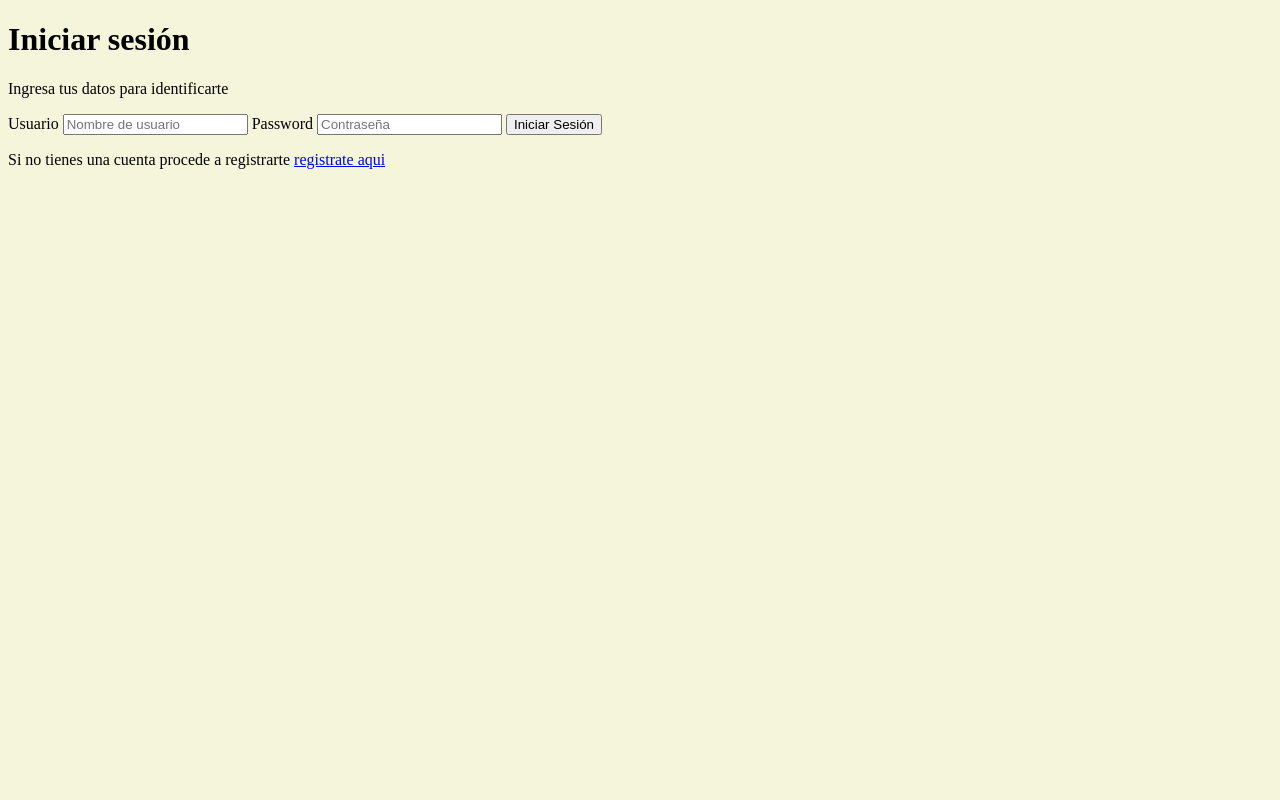
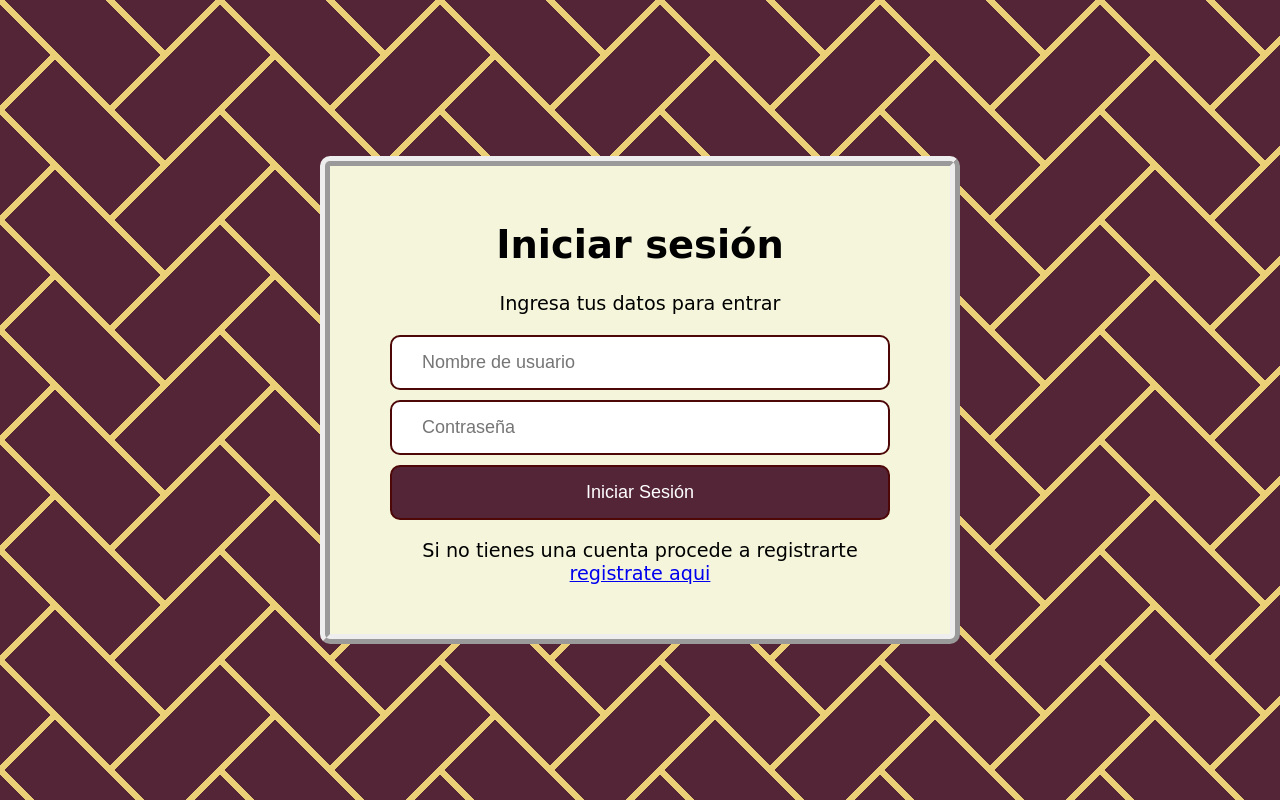
Before and after one commit to cheporozo/login-page-js, a website: page app/paginitas/login.html in a window 1280 px wide. Drawn offline with Linux system fonts and the light colour scheme; files that its build step writes are made by us from their sources; files whose address does not match are found by name.

Commit message:
Tercer commit

```diff
--- a/app/index.js
+++ b/app/index.js
@@ -3,7 +3,7 @@ import express from "express"
 import path from 'path';
 import { fileURLToPath } from "url";
 const __dirname = path.dirname(fileURLToPath(import.meta.url));
-
+import { methods as authentication } from "./controllers/authentication.controller.js";
 
 
 //server
@@ -19,3 +19,6 @@ app.use(express.static(__dirname + "/publicazo"))
 //routes
 app.get("/",(req,res)=> res.sendFile(__dirname + "/paginitas/login.html"))
 app.get("/register",(req,res)=> res.sendFile(__dirname + "/paginitas/register.html"))
+app.get("/admin",(req,res)=> res.sendFile(__dirname + "/paginitas/admin/admin.html"))
+app.get("/api/register",authentication.register)
+app.get("/api/login",authentication.login)
--- a/app/paginitas/login.html
+++ b/app/paginitas/login.html
@@ -12,13 +12,14 @@
     <main>
         <div class="form-container">
             <h1>Iniciar sesión</h1>
-            <p>Ingresa tus datos para identificarte </p>
+            <p>Ingresa tus datos para entrar </p>
             <form id="login-form">
-                <label for="user">Usuario</label>
+                <label for="user" class="sr-only">Usuario</label>
                 <input type="text" name="user" id="user" placeholder="Nombre de usuario">
-                <label for="password">Password</label>
+                <label for="password" class="sr-only">Password</label>
                 <input type="text" name="password" id="password" placeholder="Contraseña">
                 <button type="submit">Iniciar Sesión</button>
+                <p class="error hidden">Error al iniciar sesion</p>
             </form>
             <p>Si no tienes una cuenta procede a registrarte <a href="/register">registrate aqui</a></p>
         </div>
--- a/app/publicazo/style.css
+++ b/app/publicazo/style.css
@@ -1,3 +1,86 @@
+html {
+    --s: 110px; /* control the size */
+    --c1:#ECD078;
+    --c2:#542437;
+
+    --l1:#0000  48%,var(--c1) 0 52%,#0000 0;
+    --l2:#0000 1.3%,var(--c2) 0 32%,#0000 0;
+    background:
+      linear-gradient(-45deg,var(--l2)),
+      linear-gradient( 45deg,var(--l1)),
+      linear-gradient( 45deg,var(--l2)) calc(var(--s)/2) calc(var(--s)/2),
+      linear-gradient(-45deg,var(--l1)) var(--c2);
+    background-size: calc(2*var(--s)) var(--s),var(--s) var(--s);
+  }
+
 body{
+
+    margin: 0;
+    font-family: cursive;
+    font-size: larger;
+    display: flex;
+    justify-content: center;
+    align-items: center;
+    min-height: 100svh;
+
+}
+
+.form-container{
+    width: 500px;
     background-color: beige;
+    padding: 30px 60px;
+    border-radius: 10px;
+    border-style: ridge;
+    border-width: 10px;;
 }
+
+form{
+    display: flex;
+    flex-direction: column;
+    gap: 10px;
+}
+
+form+p, form p{
+    text-align: center;
+}
+
+input, button{
+    border-radius: 10px;
+    border-style: double;
+    border-color: rgb(77, 7, 7);
+    padding: 15px 30px;
+    font-size: large;
+
+}
+button{
+    background-color: #542437;
+    color: white;
+    font-weight: 200 ;
+    cursor: pointer;
+
+}
+
+.error{
+    color: red;
+}
+
+.hidden{
+    display: none;
+}
+
+h1{
+    text-align: center;
+}
+
+p{
+    text-align: center;
+}
+
+.sr-only{
+    position: absolute;
+    left: -100000px;
+    top: auto;
+    width: 1px;
+    height: 1px;
+    overflow: hidden;
+}
```
Also changed, not shown: app/controllers/authentication.controller.js (added, +11 -0 lines), app/paginitas/admin/admin.html (added, +19 -0 lines), app/paginitas/register.html (+20 -2 lines), app/publicazo/register.js (+22 -0 lines), app/publicazo/admin.js (added).
